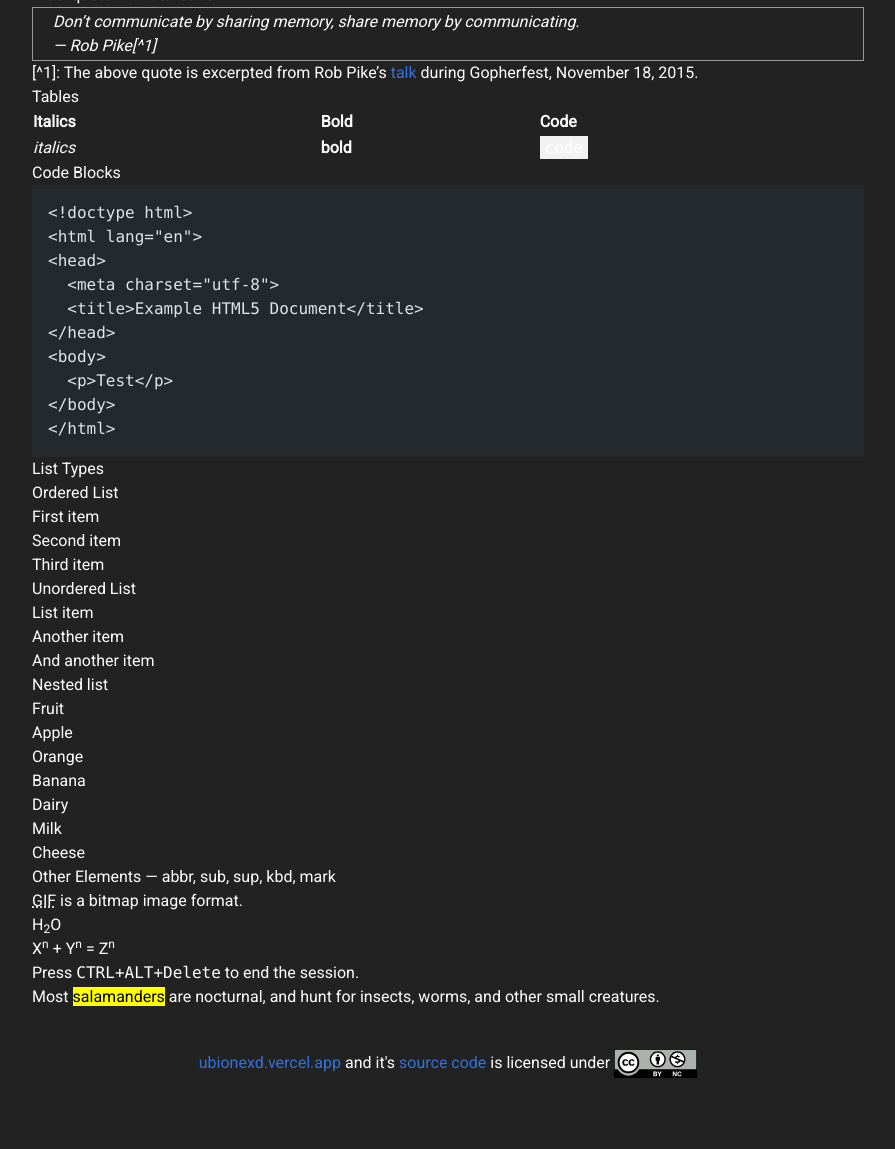
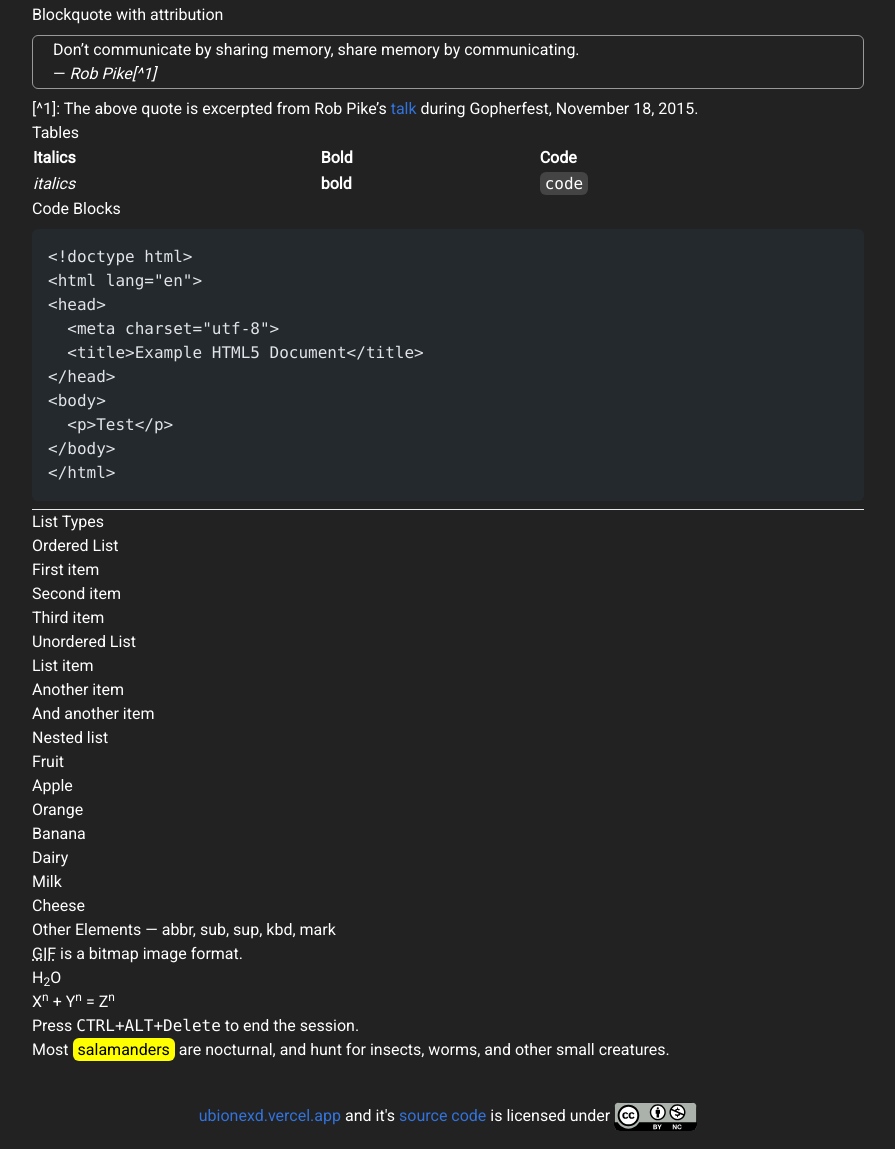
Before and after one commit to ubionexd/ubionexd.dev, an Astro site: page /blog/markdown-style-guide in a window 1280 px wide. Shown: the part 1648-2797 px from the top of the page, without its empty margins (192-1087 px from the left). Built offline with nearby package versions, Linux system fonts and the light colour scheme; Astro itself is replaced by a stand-in of ours; code samples lack their colours.

Commit message:
Tweak styling more

```diff
--- a/src/layouts/BlogPost.astro
+++ b/src/layouts/BlogPost.astro
@@ -49,7 +49,7 @@ const {
 							/>
 						)
 					}
-					<div class="text-center">
+					<div class="text-center mb-5">
 						<h1 class="title font-FiraCode">{title}</h1>
 						{
 							pubDate && (
--- a/src/styles/global.css
+++ b/src/styles/global.css
@@ -56,15 +56,19 @@ table {
 img {
   max-width: 100%;
   height: auto;
+  border-radius: 0.375rem;
 }
 
 code {
   padding: 2px 5px;
-  background-color: #f2f2f2;
+  background-color: #444;
+  border-radius: 0.375rem;
 }
 
 pre {
   padding: 1rem;
+  border-radius: 0.375rem;
+  margin: 0.5rem 0;
 }
 
 pre > code {
@@ -75,6 +79,12 @@ blockquote {
   border: 1px solid #999;
   color: #222;
   padding: 2px 0px 2px 20px;
-  margin: 0px;
-  font-style: italic;
+  border-radius: 0.375rem;
+  margin: 0.5rem 0;
 }
+
+mark {
+  background-color: yellow;
+  padding: 2px 5px;
+  border-radius: 0.375rem;
+}
```
Also changed, not shown: src/pages/blog/markdown-style-guide.md (+1 -0 lines).
